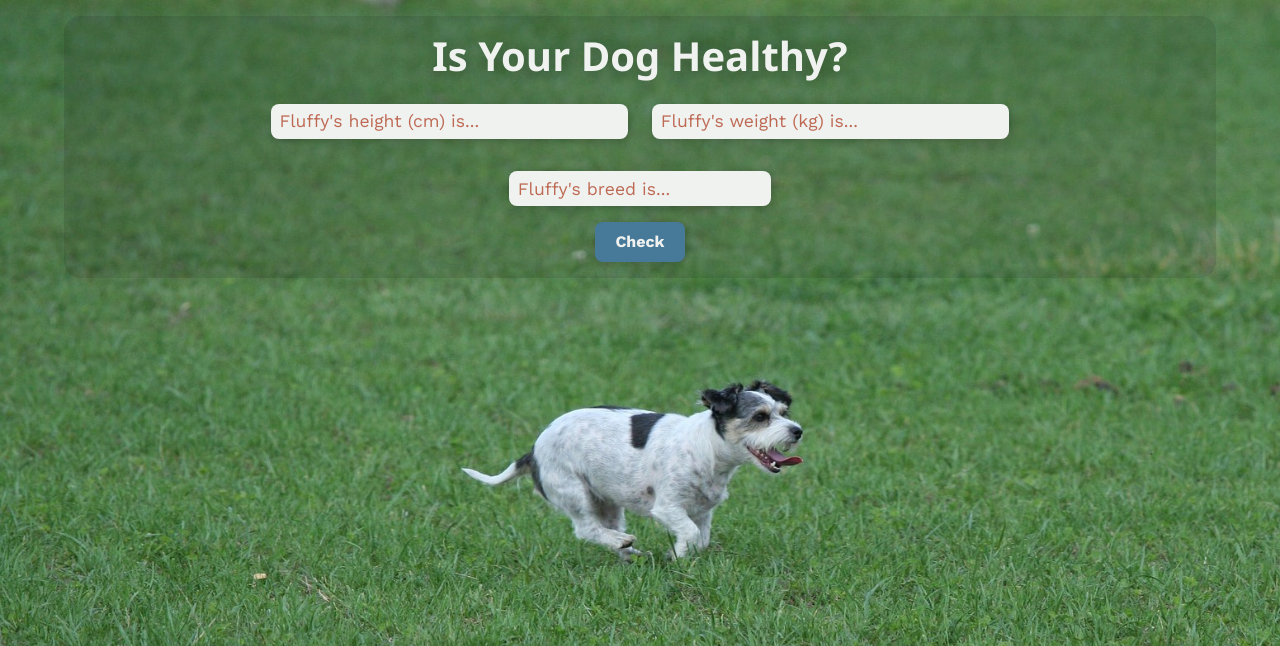
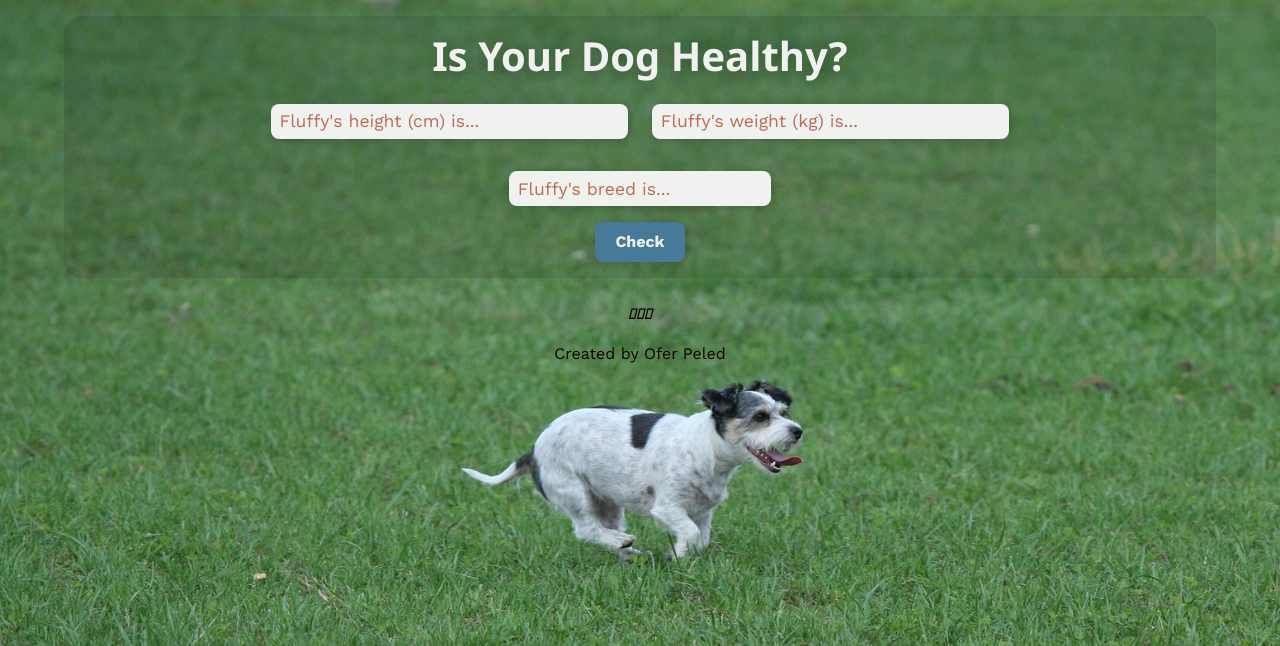
Before and after one commit to VeganBt/healthy-dog-calculator, a Rails app: page / in a window 1280 px wide. Shown: the top 646 px of the page. Run offline with Rails 7, Linux system fonts and the light colour scheme; style sheets or scripts are compiled from the project's sources; some libraries are stand-ins or nearby versions.

Commit message:
added footer content

```diff
--- a/app/views/layouts/application.html.erb
+++ b/app/views/layouts/application.html.erb
@@ -16,5 +16,6 @@
     <div class="container w-80 bg-black bg-opacity-10 p-3">
       <%= yield %>
     </div>
+    <%= render "shared/footer" %>
   </body>
 </html>
--- /dev/null
+++ b/app/views/shared/_footer.html.erb
@@ -0,0 +1,8 @@
+<div class="footer-container d-flex flex-column align-items-center p-4">
+  <ul class="links list-inline d-flex">
+    <li><%= icon("fab", "github") %></li>
+    <li><%= icon("fab", "github") %></li>
+    <li><%= icon("fab", "github") %></li>
+  </ul>
+  <p>Created by Ofer Peled</p>
+</div>
```
